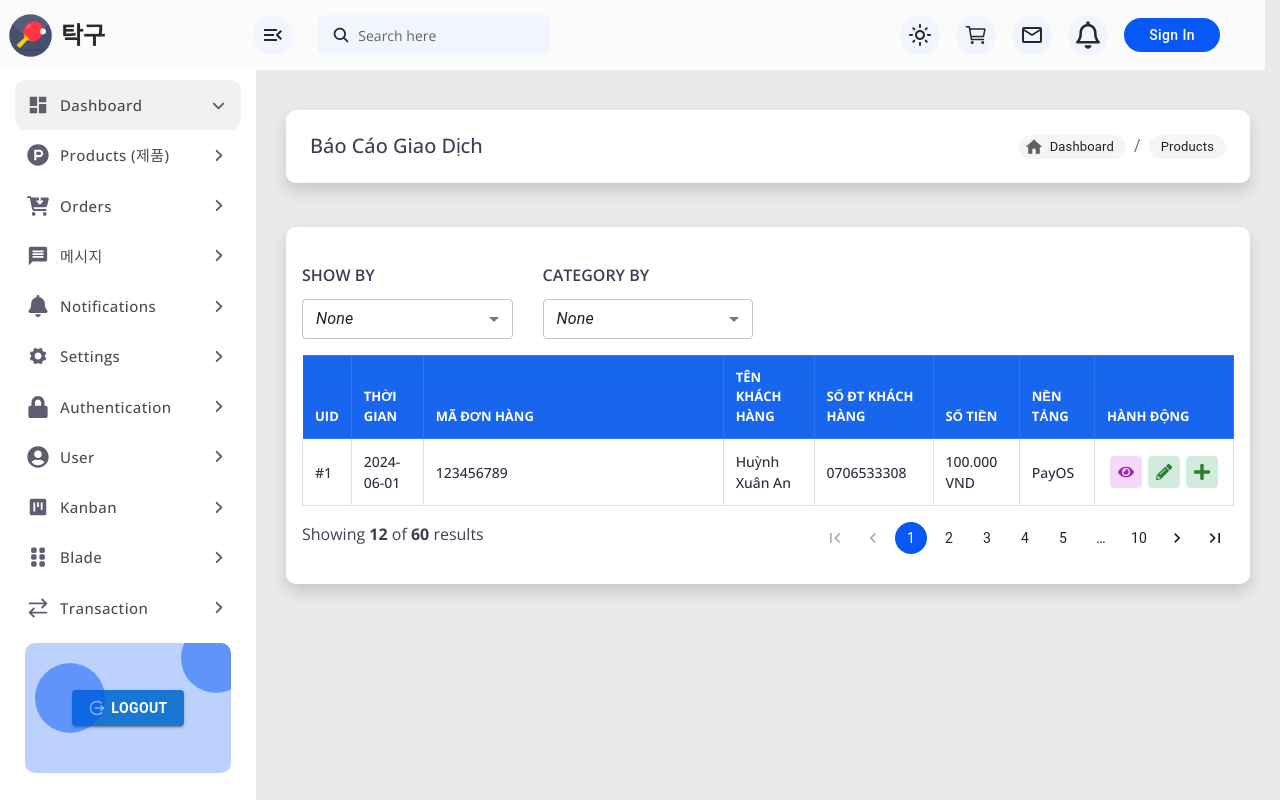
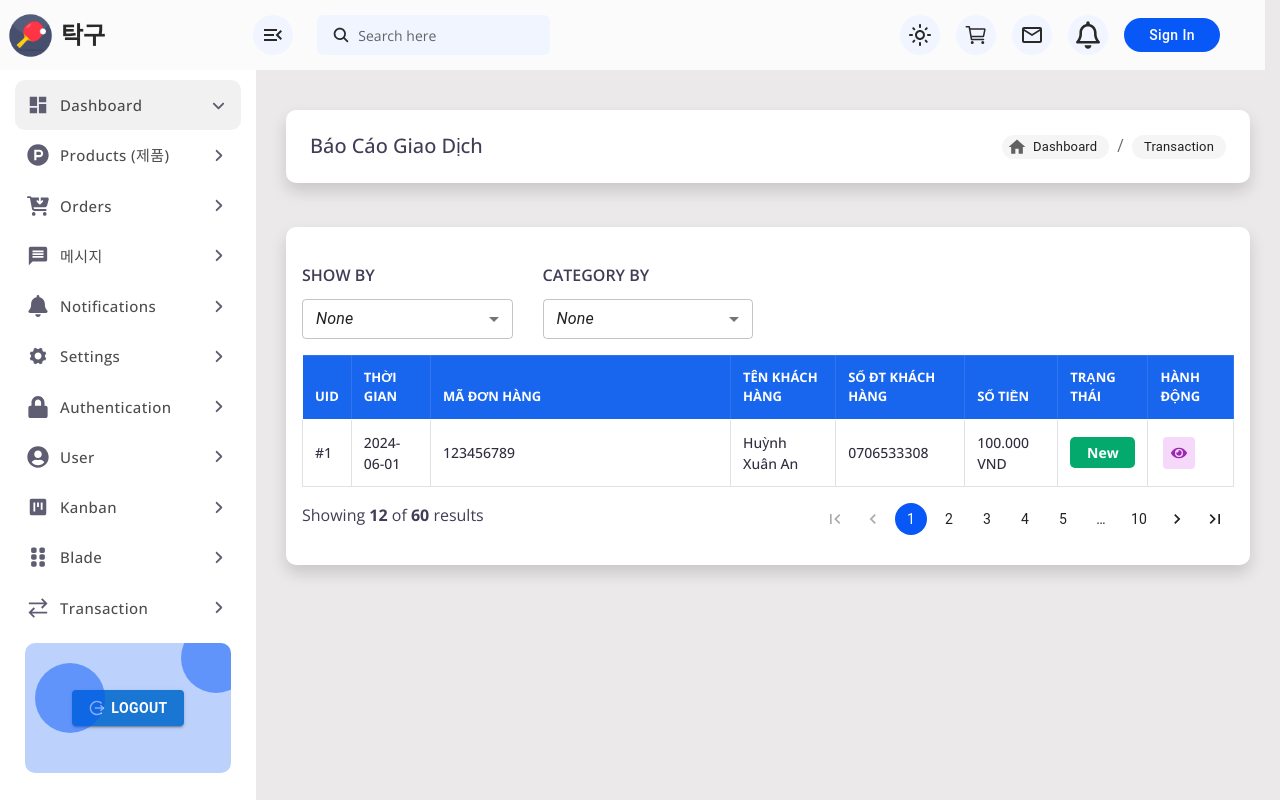
Before and after one commit to KINGDOMNVHAI/bongban-fe, a React (Create React App) app: page /transaction-report in a window 1280 px wide. Built offline with nearby package versions, Linux system fonts and the light colour scheme.

Commit message:
Update Transaction Report

```diff
--- a/src/App.css
+++ b/src/App.css
@@ -380,3 +380,12 @@ body.dark .form .form-group input, body.dark .form .form-group textarea {backgro
 
 /* Box Blade Detail */
 .bladeBox {text-align: center; padding: 35px 0px;}
+
+/* ================== NVHAI ================== */
+.new span {display: flex; align-items: center; justify-content: center;
+  background: #04AA6D !important; color: #FFF !important; font-weight: 700;
+  border-radius: 5px !important; font-size: 14px !important; padding: 5px 10px !important;}
+
+.process span {display: flex; align-items: center; justify-content: center;
+  background: #FFF4A3 !important; color: #000 !important; font-weight: 700;
+  border-radius: 5px !important; font-size: 14px !important; padding: 5px 10px !important;}
--- a/src/pages/TransactionReport/index.js
+++ b/src/pages/TransactionReport/index.js
@@ -39,6 +39,8 @@ const TransactionReport = () => {
     const [showBy, setShowBy] = useState('');
     const [showBysetCatBy, setCatBy] = useState('');
 
+    const [statusPayment, setStatusPayment] = useState(1);
+
     const context = useContext(MyContext);
 
     useEffect(()=>{
@@ -64,7 +66,7 @@ const TransactionReport = () => {
                         icon={<Home fontSize="small"/>}
                     />
                     <StyledBreadcrumb
-                        label="Products"
+                        label="Transaction"
                         deleteIcon={<ExpandMore/>}
                     />
                 </Breadcrumbs>
@@ -135,7 +137,7 @@ const TransactionReport = () => {
                                 <th>TÊN KHÁCH HÀNG</th>
                                 <th>SỐ ĐT KHÁCH HÀNG</th>
                                 <th>SỐ TIỀN</th>
-                                <th>NỀN TẢNG</th>
+                                <th>TRẠNG THÁI</th>
                                 <th>HÀNH ĐỘNG</th>
                             </tr>
                         </thead>
@@ -148,14 +150,16 @@ const TransactionReport = () => {
                                 <td>Huỳnh Xuân An</td>
                                 <td>0706533308</td>
                                 <td>100.000 VND</td>
-                                <td>PayOS</td>
+
+                                {statusPayment == 2 ? (
+                                    <td className="process"><span>Process</span></td>
+                                ) : (
+                                    <td className="new"><span>New</span></td>
+                                )}
+
                                 <td>
                                     <div className="actions d-flex align-items-center">
-                                        <Link to={'/blade-detail'}><Button className="secondary" color="secondary"><FaEye/></Button></Link>
-                                        <Button className="success" color="success"><FaPencilAlt/></Button>
-                                        <Button className="success" color="success" onClick={openPopupAdd}><FaPlus /></Button>
-
-                                        {/* <Button className="error" color="error"><MdDelete/></Button> */}
+                                        <Button className="secondary" color="secondary"><FaEye/></Button>
                                     </div>
                                 </td>
                             </tr>
```
